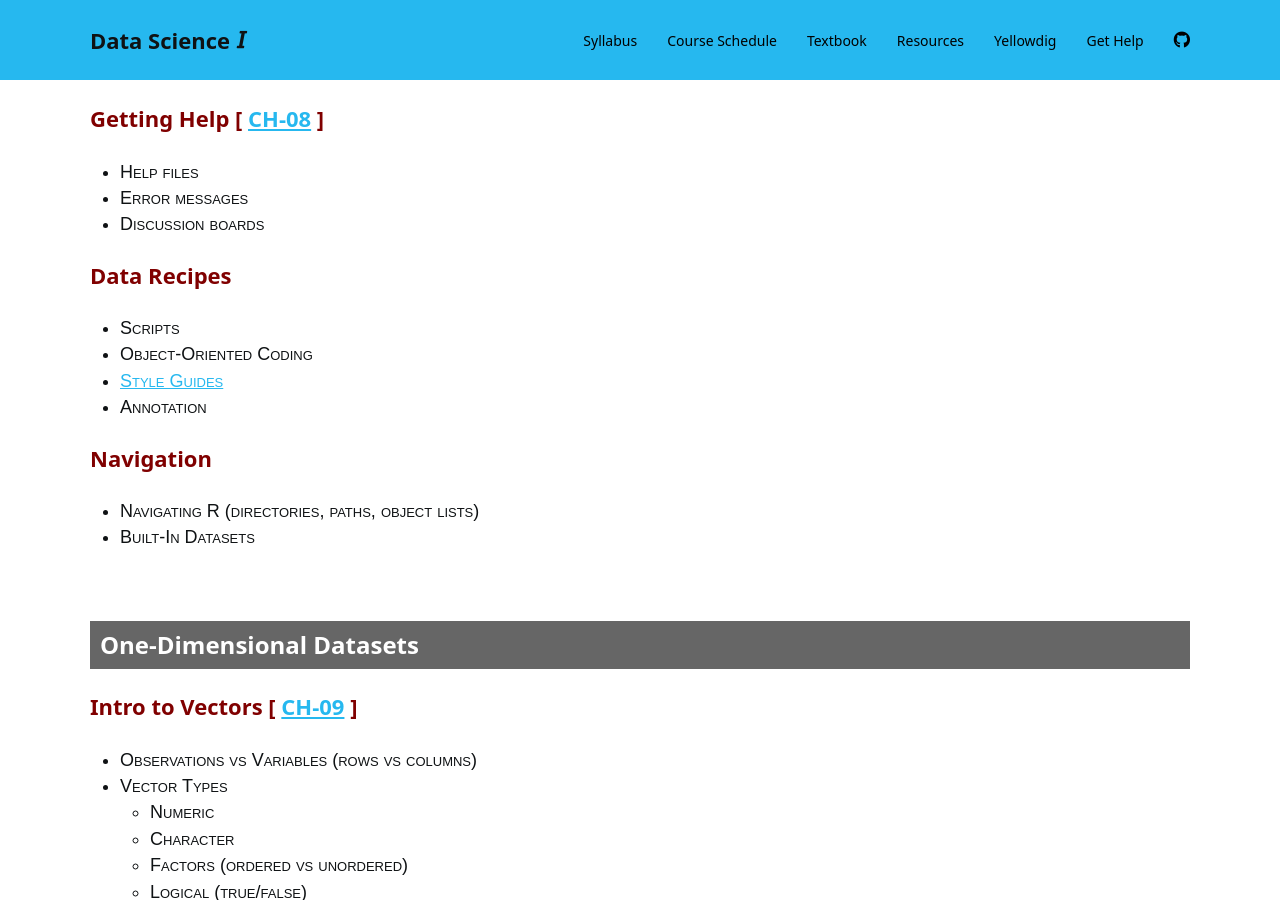
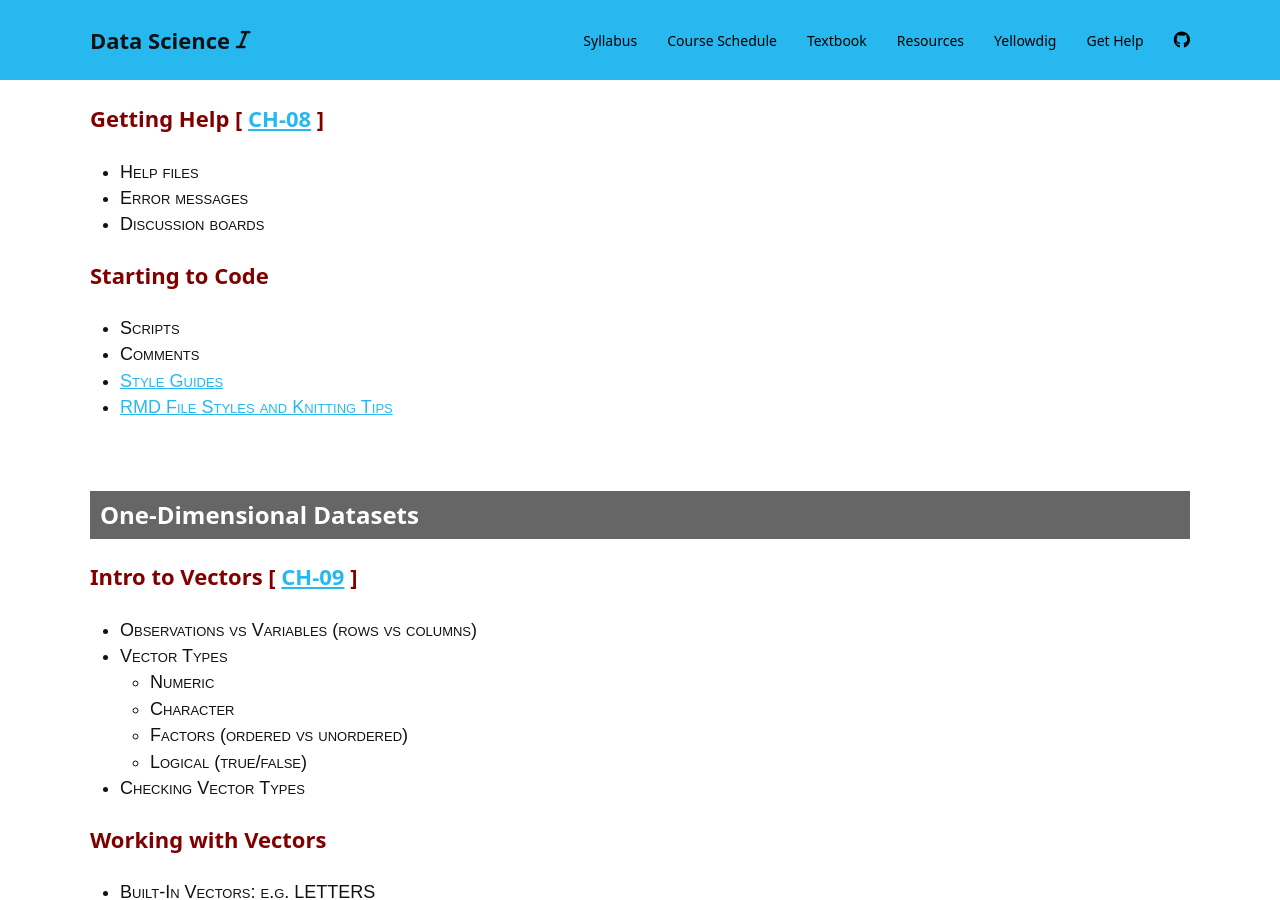
Before and after one commit to DS4PS/cpp-526-fall-2019, a Jekyll site: the page built from textbook.md, in a window 1280 px wide and 900 px high, scrolled down 1603 px. Built offline with Jekyll 4.4.1, drawn with Linux system fonts in a browser that asks for light colours; nearby versions of some CDN libraries; a style sheet for code colours, icons or effects is not loaded; some of the changed text lies outside the part shown.

Commit message:
Update textbook.md

```diff
--- a/textbook.md
+++ b/textbook.md
@@ -197,15 +197,13 @@
 * Discussion boards
 
 
-## Data Recipes
+## Starting to Code
 * Scripts
-* Object-Oriented Coding
+* Comments
 * [Style Guides](https://jef.works/R-style-guide/)
-* Annotation
+* [RMD File Styles and Knitting Tips](https://ds4ps.org/cpp-526-fall-2019/labs/r-markdown-files.html)
 
-## Navigation
-* Navigating R (directories, paths, object lists)
-* Built-In Datasets
+
 
 
 # One-Dimensional Datasets
```
Also changed, not shown: other parts of textbook.md (+3 -0 lines).
